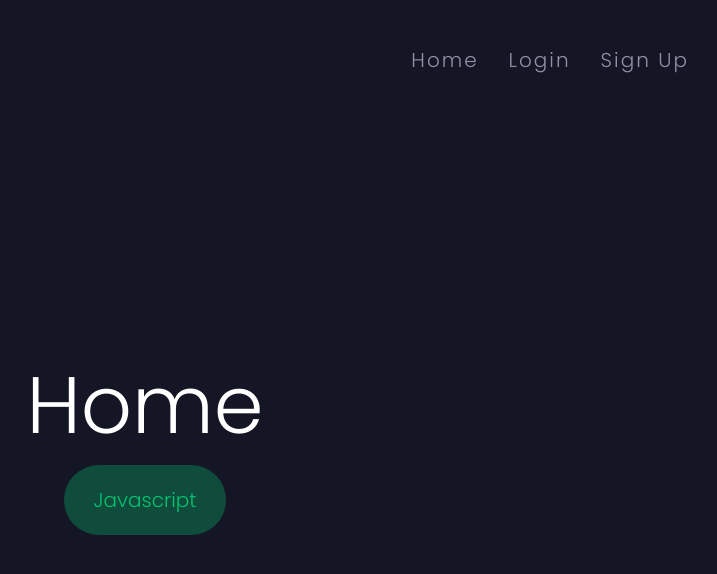
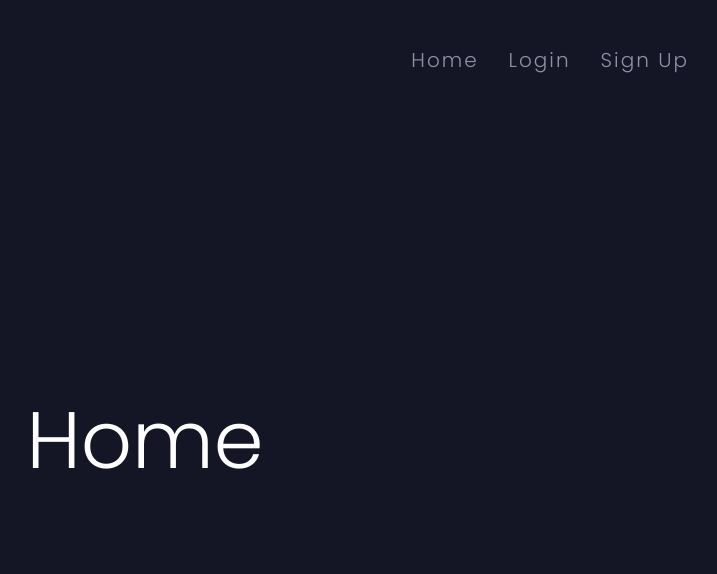
Before and after one commit to JorgeAVargasC/tzuzulcodebootcamp-frontend-react-project, a React (Create React App) app: page / in a window 1280 px wide. Shown: the top 574 px of the page, without its empty margins (495-1212 px from the left). Built offline with nearby package versions, Linux system fonts and the light colour scheme.

Commit message:
tag removed

```diff
--- a/src/pages/Home.jsx
+++ b/src/pages/Home.jsx
@@ -7,9 +7,9 @@ export default function Home() {
 			<Navbar/>
 			<div className="container">
 				<h1>Home</h1>
-				<p className="tag">
+				{/* <p className="tag">
 					Javascript
-				</p>
+				</p> */}
 			</div>
 		</>
 	);
```
Also changed, not shown: 1 other file (tests, documents, lock files or other folders).
